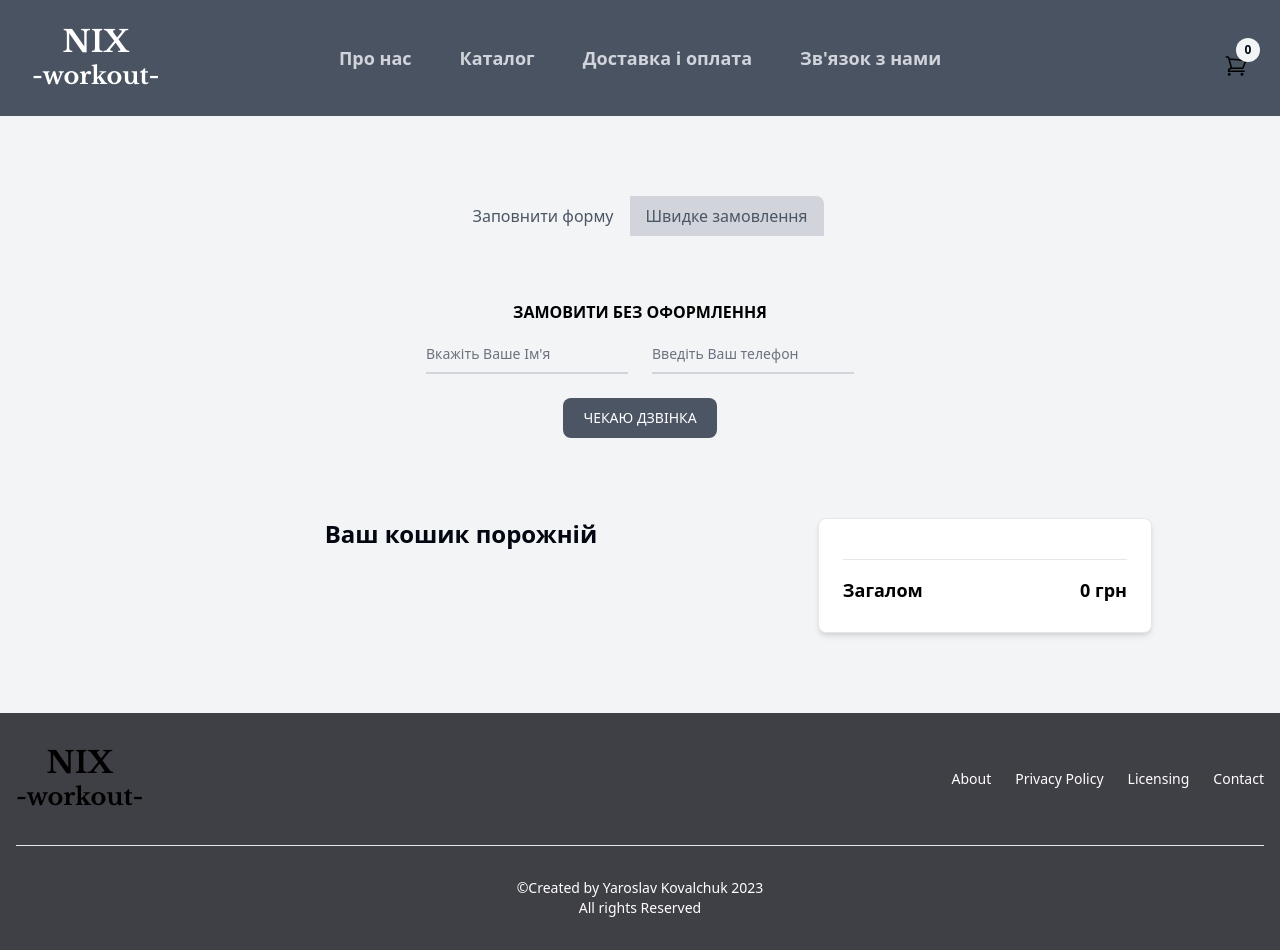
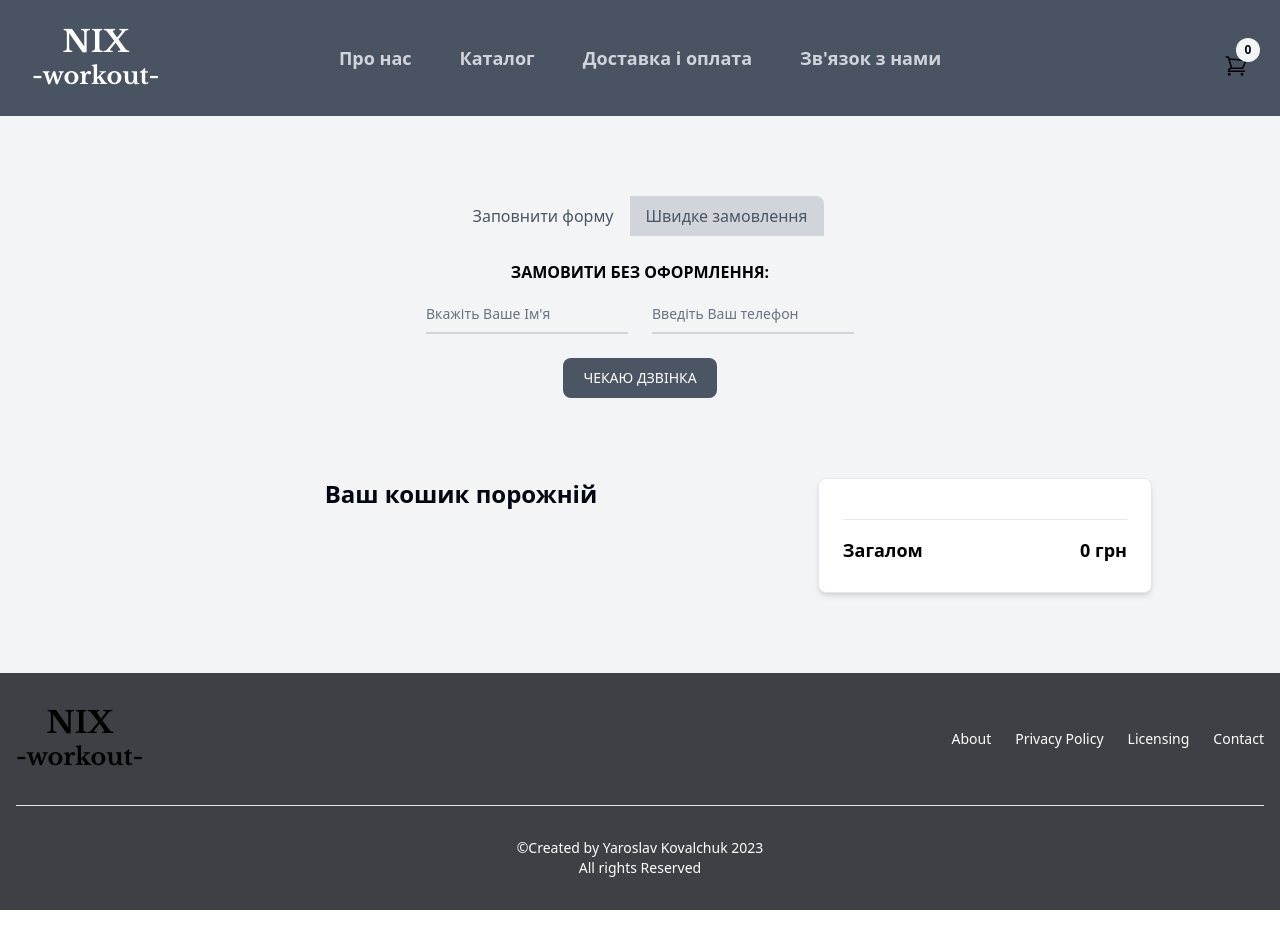
Before and after one commit to Yaroslavvvvvvvv/nix_workout, a Vue app: page /order_form in a window 1280 px wide. Both pictures are taken after a click on the element "Швидке замовлення". After the commit the page ends 910 px from the top, so only its background shows below. Built offline with nearby package versions, Linux system fonts and the light colour scheme; what tailwindcss-animated would draw is missing.

Commit message:
fix styles in forms

```diff
--- a/src/components/OrderForm.vue
+++ b/src/components/OrderForm.vue
@@ -141,7 +141,7 @@
     <div class="mx-auto max-w-5xl justify-center px-6 md:flex md:space-x-6 xl:px-0">
       <form v-show="activeTab === 'noRegistration'">
         <div class="text-center">
-          <h3 class="font-bold mt-10 mb-2">ЗАМОВИТИ БЕЗ ОФОРМЛЕННЯ</h3>
+          <h3 class="font-bold mb-2">ЗАМОВИТИ БЕЗ ОФОРМЛЕННЯ:</h3>
         </div>
         <div class="grid md:grid-cols-2 md:gap-6">
           <div class="relative z-0 w-full mb-6 group">
```
